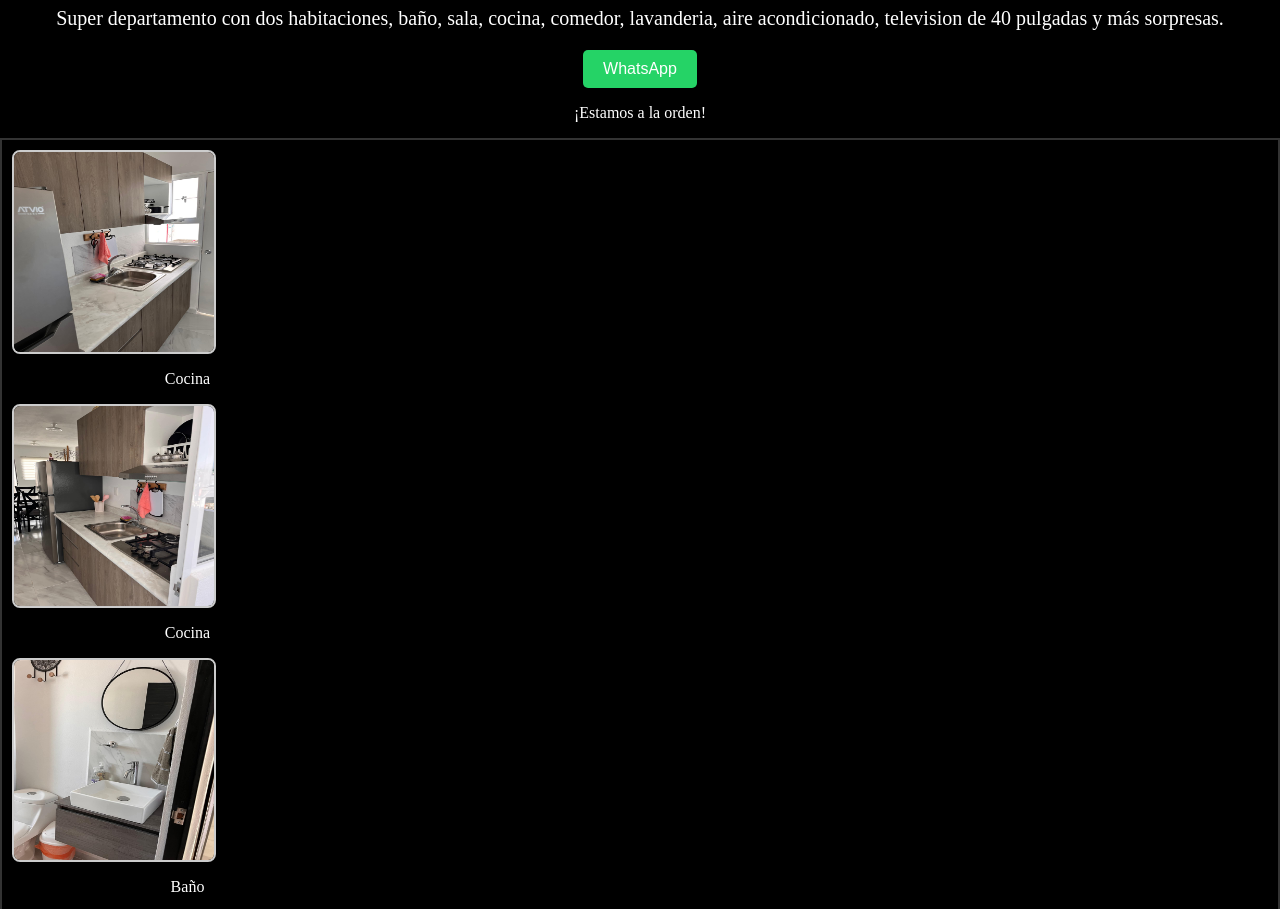
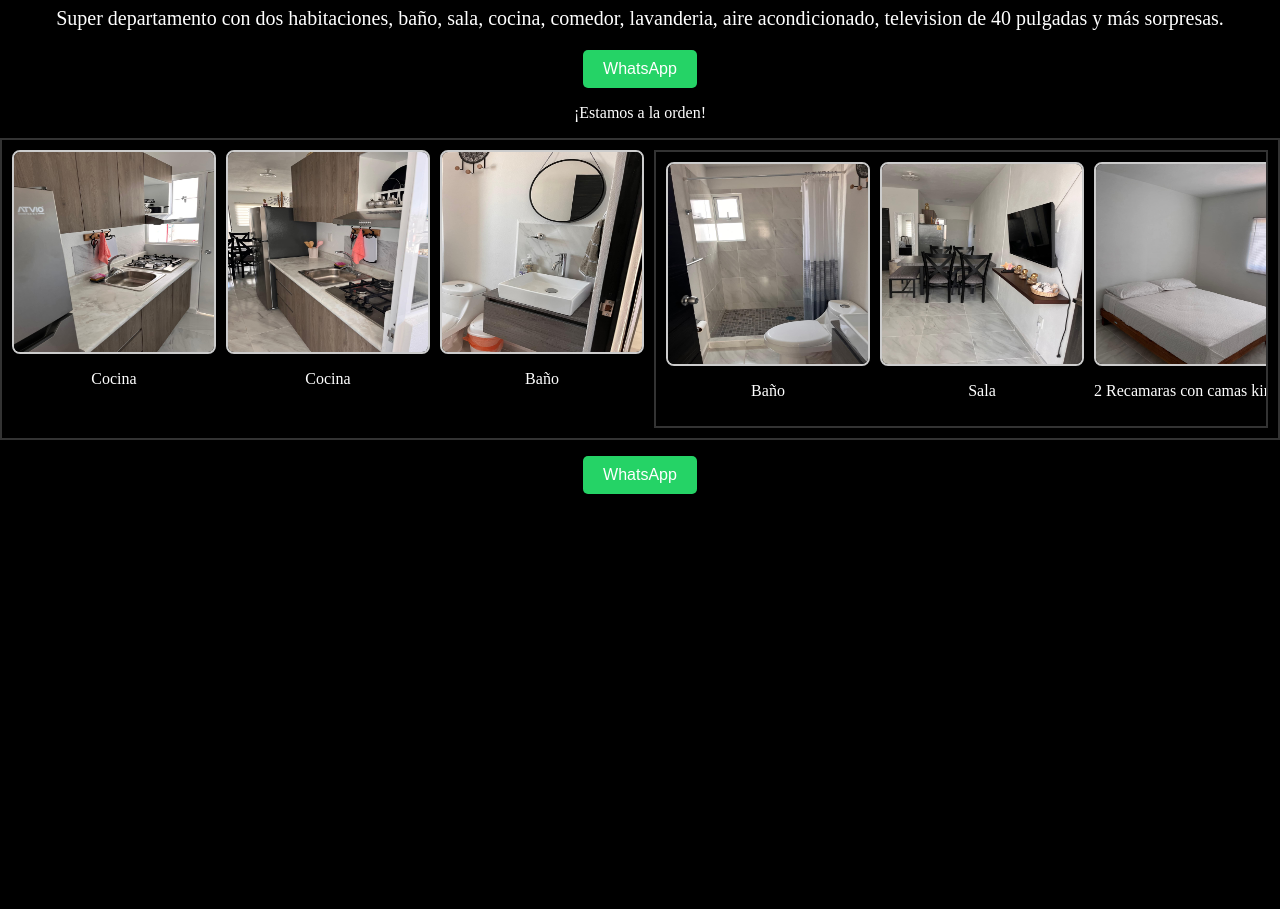
Before and after one commit to SU-ARCH-MAG/Departamentp-Acapulco, a plain HTML site: page index.html in a window 1280 px wide. Shown: the part 120-1029 px from the top of the page. After the commit the page ends 800 px from the top, so only its background shows below. Drawn offline with Linux system fonts and the light colour scheme.

Commit message:
Add files via upload

```diff
--- a/index.html
+++ b/index.html
@@ -23,6 +23,7 @@
 
 <body>
   <div style="text-align:center;">
+
   <h1 style="color: white;"> Departamento Veleta en Acapulco </h1>
   <h2 style="color: white;">Increible Departamento a solo 10 minutos de la playa, disfruta un fin de semana divirtido y relajado a un lado del mar. </h2>
   <p style="color:white; font-size:20px;">
@@ -35,27 +36,47 @@
 </a>
   <p>  ¡Estamos a la orden! </p>
 
+<div class="galeria">
+  <div class="item">
+    <img src="IMG1.jpeg" alt="Cocina">
+    <p>Cocina</p>
+  </div>
+
+  <div class="item">
+    <img src="IMG2.jpeg" alt="Cocina">
+    <p>Cocina</p>
+  </div>
+
+  <div class="item">
+    <img src="IMG3.jpeg" alt="Baño">
+    <p>Baño</p>
+  </div>
+
   <div class="galeria">
   <div class="item">
+    <img src="IMG4.jpeg" alt="Baño">
+    <p>Baño</p>
+  </div>
 
-  <img src="IMG1.jpeg" alt="Cocina" width="86%">
-  <p> Cocina </p>
-  <img src="IMG2.jpeg" alt="Cocina" width="86%">
-  <p> Cocina </p>
-  <img src="IMG3.jpeg" alt="Baño" width="86%">
-  <p> Baño </p>
-  <img src="IMG4.jpeg" alt="Baño" width="86%">
-  <p> Baño </p>
-  <img src="IMG9.jpg" alt="Sala" width="86%">
-  <p> Sala </p>
-  <img src="IMG5.jpeg" alt="Comedor" width="86%">
-  <p> Comedor </p>
-  <img src="IMG6.jpeg" alt="Recamara" width="86%">
-  <p> 2 Recamaras con camas king size y Aire Acondicioado </p>
-  <img src="IMG7.jpeg" alt="Privado" width="86%">
-  <p> Fraccionamiento Privado </p>
-  <img src="IMG8.jpeg" alt="Hamacas" width="86%">
-  <p> Zona de Hamacas </p>
+  <div class="item">
+    <img src="IMG5.jpeg" alt="Sala">
+    <p> Sala </p>
+  </div>
+
+  <div class="item">
+    <img src="IMG6.jpeg" alt="Recamaras">
+   <p> 2 Recamaras con camas king size y Aire Acondicioado </p>
+     </div>
+
+  <div class="item">
+    <img src="IMG7.jpeg" alt="Privado ">
+    <p> Fraccionamiento Privado </p>
+  </div>
+
+  <div class="item">
+    <img src="IMG8.jpeg" alt="Hamacas">
+    <p> Zona de Hamacas </p>
+  </div>
 
   </div>
   </div>
```
